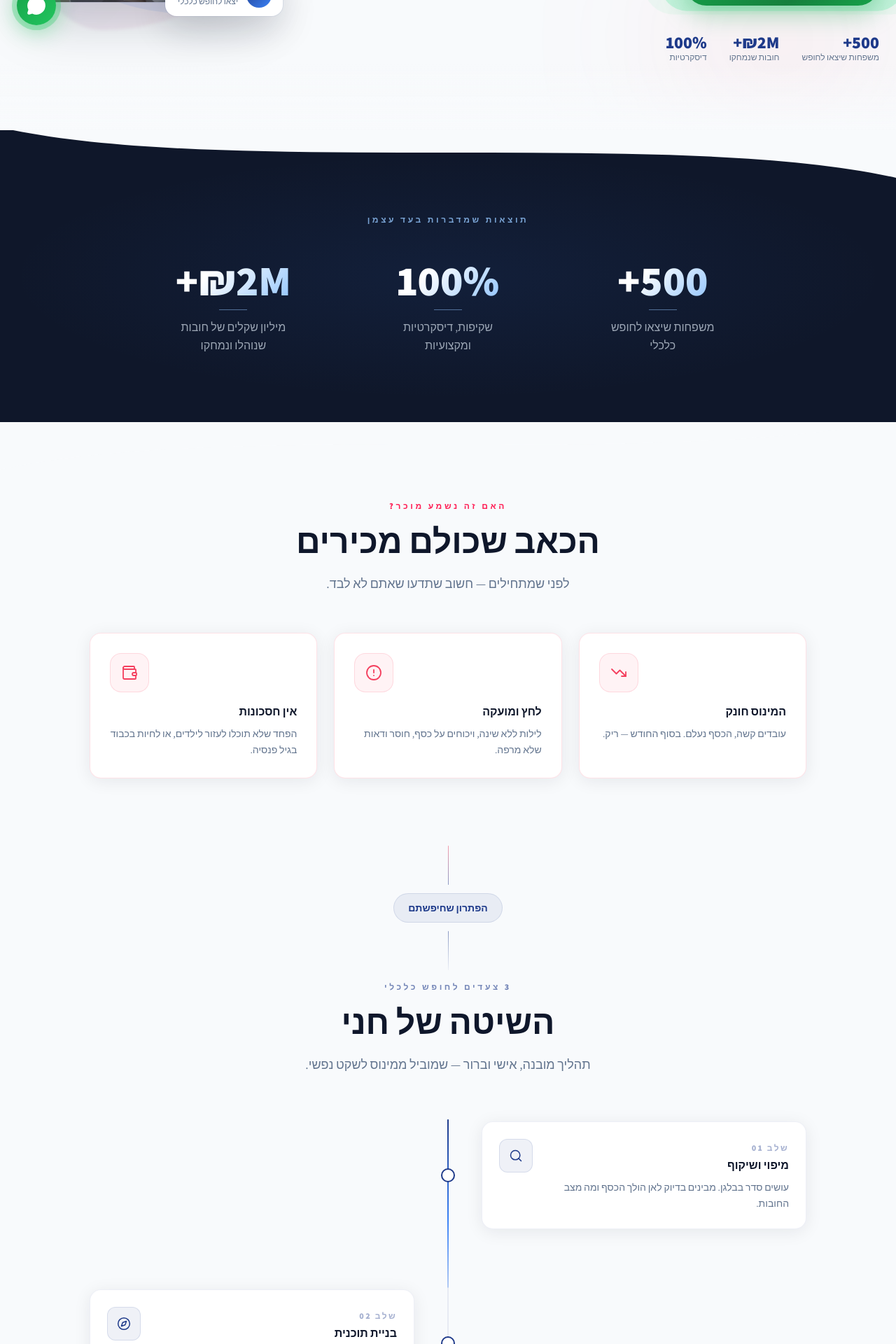
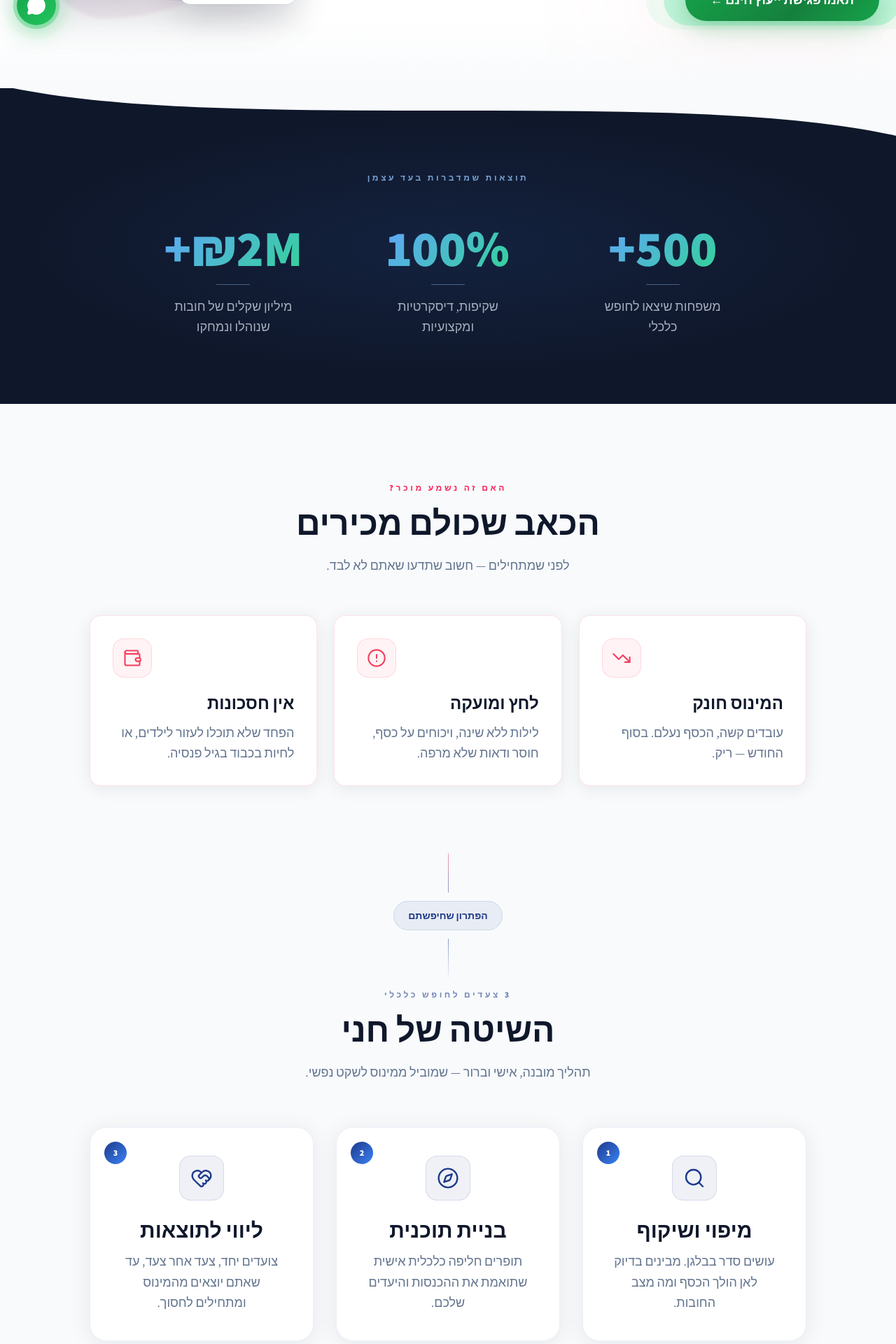
Before and after one commit to danielzamir735/chani-website, a Next.js app: page / in a window 1280 px wide. Shown: the part 740-2660 px from the top of the page at 70% size. Built offline with nearby package versions, Linux system fonts and the light colour scheme.

Commit message:
feat: massive design and copy overhaul - pro landing page

```diff
--- a/src/components/Hero.tsx
+++ b/src/components/Hero.tsx
@@ -6,17 +6,10 @@ import { useRef } from "react";
 
 const WA_LINK = "https://wa.me/YOUR_NUMBER_HERE?text=שלום חני, אשמח לתיאום פגישת ייעוץ";
 
-// Split headline into words — each word gets its own spring-stagger animation
 const headlineWords = [
   { text: "מהמינוס", highlight: false },
   { text: "לחופש", highlight: false },
   { text: "כלכלי.", highlight: true },
-];
-
-const trustStats = [
-  { value: "500+", label: "משפחות שיצאו לחופש" },
-  { value: "₪2M+", label: "חובות שנמחקו" },
-  { value: "100%", label: "דיסקרטיות" },
 ];
 
 export default function Hero() {
@@ -34,21 +27,24 @@ export default function Hero() {
     <section
       ref={sectionRef}
       className="min-h-screen relative overflow-hidden flex items-center pt-20"
-      style={{ background: "#F8FAFC" }}
+      style={{
+        background:
+          "radial-gradient(ellipse 80% 60% at 50% 0%, #EFF6FF 0%, #F8FAFC 55%, #ffffff 100%)",
+      }}
     >
-      {/* Animated gradient orb — top right (RTL: left side visually) */}
+      {/* Animated gradient orb — top right */}
       <motion.div
         className="absolute -top-40 -left-20 w-[700px] h-[700px] rounded-full pointer-events-none"
         style={{
           background:
-            "radial-gradient(circle, rgba(59,130,246,0.11) 0%, transparent 70%)",
+            "radial-gradient(circle, rgba(59,130,246,0.13) 0%, transparent 70%)",
           filter: "blur(60px)",
         }}
         animate={{ scale: [1, 1.12, 1], x: [0, 24, 0] }}
         transition={{ duration: 14, repeat: Infinity, ease: "easeInOut" }}
       />
 
-      {/* Animated gradient orb — bottom right (text side) */}
+      {/* Animated gradient orb — bottom left */}
       <motion.div
         className="absolute -bottom-32 -right-20 w-[500px] h-[500px] rounded-full pointer-events-none"
         style={{
@@ -60,7 +56,7 @@ export default function Hero() {
         transition={{ duration: 18, repeat: Infinity, ease: "easeInOut", delay: 3 }}
       />
 
-      {/* Bottom fade into dark ImpactNumbers section */}
+      {/* Bottom fade */}
       <div
         className="absolute bottom-0 left-0 right-0 h-24 pointer-events-none z-10"
         style={{ background: "linear-gradient(to top, #F8FAFC, transparent)" }}
@@ -74,16 +70,21 @@ export default function Hero() {
             style={{ y: contentY, opacity: contentOpacity }}
             className="flex flex-col gap-8"
           >
-            {/* Eyebrow */}
+            {/* Pill / Badge eyebrow */}
             <motion.div
-              initial={{ opacity: 0, x: 20 }}
-              animate={{ opacity: 1, x: 0 }}
+              initial={{ opacity: 0, y: -14 }}
+              animate={{ opacity: 1, y: 0 }}
               transition={{ duration: 0.7, ease: [0.22, 1, 0.36, 1] }}
-              className="flex items-center gap-3"
             >
-              <div className="h-0.5 w-8 rounded-full shrink-0 bg-rose-400" />
-              <span className="text-xs font-extrabold tracking-[0.25em] uppercase text-rose-500">
-                חני כוכב לב — יועצת לכלכלת המשפחה
+              <span
+                className="inline-flex items-center gap-2 px-4 py-2 rounded-full text-sm font-semibold"
+                style={{
+                  background: "rgba(219,234,254,0.85)",
+                  color: "#1E3A8A",
+                  border: "1px solid rgba(30,58,138,0.18)",
+                }}
+              >
+                ✦ חני כוכב לב — יועצת לכלכלת המשפחה
               </span>
             </motion.div>
 
@@ -137,7 +138,7 @@ export default function Hero() {
                 animate={{ scale: [1, 1.5], opacity: [0.35, 0] }}
                 transition={{ duration: 2.4, repeat: Infinity, ease: "easeOut" }}
               />
-              {/* Pulse ring 2 (offset) */}
+              {/* Pulse ring 2 */}
               <motion.span
                 className="absolute inset-0 rounded-full bg-green-400 pointer-events-none"
                 animate={{ scale: [1, 1.5], opacity: [0.35, 0] }}
@@ -178,32 +179,15 @@ export default function Hero() {
                 <span className="relative">תאמו פגישת ייעוץ חינם ←</span>
               </motion.a>
             </motion.div>
-
-            {/* Trust stats row */}
-            <motion.div
-              initial={{ opacity: 0 }}
-              animate={{ opacity: 1 }}
-              transition={{ duration: 1, delay: 1.25 }}
-              className="flex items-center gap-8 flex-wrap pt-2"
-            >
-              {trustStats.map((stat) => (
-                <div key={stat.label} className="flex flex-col gap-0.5">
-                  <span className="text-2xl font-extrabold leading-none" style={{ color: "#1E3A8A" }}>
-                    {stat.value}
-                  </span>
-                  <span className="text-xs text-slate-500">{stat.label}</span>
-                </div>
-              ))}
-            </motion.div>
           </motion.div>
 
           {/* ── Image side ── */}
           <div className="relative flex justify-center lg:justify-end mt-8 lg:mt-0">
             <motion.div
               style={{ y: imageY }}
-              className="relative w-full max-w-[360px]"
+              className="relative w-full max-w-[380px]"
             >
-              {/* Blob shape 1 — large, behind photo */}
+              {/* Blob shape 1 */}
               <motion.div
                 className="absolute -inset-10 pointer-events-none"
                 style={{
@@ -221,7 +205,7 @@ export default function Hero() {
                 transition={{ duration: 10, repeat: Infinity, ease: "easeInOut" }}
               />
 
-              {/* Blob shape 2 — smaller accent */}
+              {/* Blob shape 2 */}
               <motion.div
                 className="absolute -inset-4 pointer-events-none"
                 style={{
--- a/src/components/ImpactNumbers.tsx
+++ b/src/components/ImpactNumbers.tsx
@@ -75,7 +75,7 @@ export default function ImpactNumbers() {
         aria-hidden="true"
         style={{
           background:
-            "radial-gradient(ellipse 70% 60% at 50% 50%, rgba(59,130,246,0.08) 0%, transparent 70%)",
+            "radial-gradient(ellipse 70% 60% at 50% 50%, rgba(59,130,246,0.1) 0%, transparent 70%)",
         }}
       />
 
@@ -85,7 +85,7 @@ export default function ImpactNumbers() {
           initial={{ opacity: 0, y: 16 }}
           animate={isInView ? { opacity: 1, y: 0 } : {}}
           transition={{ duration: 0.6, ease: "easeOut" }}
-          className="text-center text-xs font-bold tracking-[0.3em] uppercase mb-12"
+          className="text-center text-xs font-bold tracking-[0.3em] uppercase mb-14"
           style={{ color: "rgba(147,197,253,0.8)" }}
         >
           תוצאות שמדברות בעד עצמן
@@ -95,19 +95,19 @@ export default function ImpactNumbers() {
           variants={containerVariants}
           initial="hidden"
           animate={isInView ? "visible" : "hidden"}
-          className="grid grid-cols-1 md:grid-cols-3 gap-10 md:gap-6 text-center"
+          className="grid grid-cols-1 md:grid-cols-3 gap-12 md:gap-6 text-center"
         >
           {stats.map((stat) => (
             <motion.div
               key={stat.label}
               variants={colVariants}
-              className="flex flex-col items-center gap-3 group"
+              className="flex flex-col items-center gap-4 group"
             >
               {/* Animated number */}
               <div
-                className="text-5xl md:text-6xl font-extrabold leading-none"
+                className="text-6xl md:text-7xl font-black leading-none tabular-nums"
                 style={{
-                  background: "linear-gradient(135deg, #ffffff 30%, #93C5FD 100%)",
+                  background: "linear-gradient(135deg, #60A5FA 0%, #34D399 100%)",
                   WebkitBackgroundClip: "text",
                   WebkitTextFillColor: "transparent",
                   backgroundClip: "text",
@@ -134,12 +134,15 @@ export default function ImpactNumbers() {
 
               {/* Divider */}
               <div
-                className="w-10 h-px"
-                style={{ background: "rgba(147,197,253,0.5)" }}
+                className="w-12 h-px"
+                style={{ background: "rgba(147,197,253,0.4)" }}
               />
 
               {/* Label */}
-              <p className="text-sm md:text-base leading-relaxed max-w-[180px]" style={{ color: "rgba(203,213,225,0.75)" }}>
+              <p
+                className="text-base md:text-lg leading-relaxed max-w-[200px]"
+                style={{ color: "rgba(203,213,225,0.8)" }}
+              >
                 {stat.label}
               </p>
             </motion.div>
--- a/src/components/Process.tsx
+++ b/src/components/Process.tsx
@@ -1,6 +1,6 @@
 "use client";
 
-import { motion, useScroll, useTransform, useInView, type Variants } from "framer-motion";
+import { motion, useInView, type Variants } from "framer-motion";
 import { useRef } from "react";
 import {
   TrendingDown,
@@ -40,7 +40,7 @@ const painPoints = [
   },
 ];
 
-const timelineSteps = [
+const methodSteps = [
   {
     num: "01",
     icon: Search,
@@ -96,7 +96,7 @@ function PainCard({
       variants={painCardVariants}
       whileHover={{ y: -6, boxShadow: "0 28px 64px rgba(15,23,42,0.14)" }}
       transition={{ duration: 0.22, ease: "easeOut" }}
-      className="bg-white rounded-2xl p-7 text-right flex flex-col gap-4 cursor-default"
+      className="bg-white rounded-2xl p-8 text-right flex flex-col gap-5 cursor-default"
       style={{
         boxShadow: "0 4px 24px rgba(15,23,42,0.08)",
         border: `1px solid ${border}`,
@@ -107,142 +107,91 @@ function PainCard({
         className="w-14 h-14 rounded-2xl flex items-center justify-center shrink-0 self-end"
         style={{ background: bg, border: `1px solid ${border}` }}
       >
-        <Icon className="w-6 h-6" style={{ color }} strokeWidth={1.8} />
+        <Icon className="w-7 h-7" style={{ color }} strokeWidth={1.8} />
       </div>
 
       <div>
-        <h3 className="text-base font-bold text-slate-900 mb-2">{title}</h3>
-        <p className="text-sm leading-relaxed text-slate-500">{text}</p>
+        <h3 className="text-2xl font-bold text-slate-900 mb-3">{title}</h3>
+        <p className="text-lg leading-relaxed text-slate-500">{text}</p>
       </div>
     </motion.div>
   );
 }
 
-// ─── Timeline step ────────────────────────────────────────────────────────────
+// ─── Method card (centered grid) ─────────────────────────────────────────────
 
-function TimelineStep({
+function MethodCard({
   step,
   index,
 }: {
-  step: (typeof timelineSteps)[0];
+  step: (typeof methodSteps)[0];
   index: number;
 }) {
-  const stepRef = useRef<HTMLDivElement>(null);
-  const isInView = useInView(stepRef, { once: true, margin: "-80px" });
-
-  // Alternating sides: index 0 & 2 → content on the RIGHT (RTL start side)
-  //                    index 1    → content on the LEFT  (RTL end side)
-  const isStartSide = index % 2 === 0;
-
+  const cardRef = useRef<HTMLDivElement>(null);
+  const isInView = useInView(cardRef, { once: true, margin: "-80px" });
   const Icon = step.icon;
 
   return (
-    <div
-      ref={stepRef}
-      className="relative flex items-center min-h-[160px]"
-    >
-      {/* Center dot — always at 50% */}
     <motion.div
-        className="absolute left-1/2 -translate-x-1/2 z-10 flex items-center justify-center"
-        initial={{ scale: 0, opacity: 0 }}
-        animate={isInView ? { scale: 1, opacity: 1 } : {}}
-        transition={{ type: "spring", damping: 18, stiffness: 200, delay: 0.1 }}
-      >
-        <div
-          className="w-5 h-5 rounded-full border-2 bg-white"
-          style={{ borderColor: "#1E3A8A" }}
-        />
-        {/* Outer ring */}
-        <motion.div
-          className="absolute w-10 h-10 rounded-full"
-          style={{ border: "1px solid rgba(30,58,138,0.2)" }}
-          animate={isInView ? { scale: [0.8, 1.2, 1], opacity: [0, 0.6, 0] } : {}}
-          transition={{ duration: 0.9, delay: 0.2 }}
-        />
-      </motion.div>
-
-      {/* Content card — alternates sides on desktop */}
-      <div
-        className={`
-          w-full md:w-[calc(50%-3rem)]
-          ${isStartSide
-            ? "md:me-auto md:pe-0 md:ms-0"
-            : "md:ms-auto md:ps-0 md:me-0"
-          }
-        `}
-      >
-        <motion.div
-          initial={{
-            opacity: 0,
-            x: isStartSide ? 40 : -40,
-            filter: "blur(4px)",
+      ref={cardRef}
+      initial={{ opacity: 0, y: 32, filter: "blur(6px)" }}
+      animate={isInView ? { opacity: 1, y: 0, filter: "blur(0px)" } : {}}
+      transition={{
+        duration: 0.7,
+        ease: [0.22, 1, 0.36, 1] as const,
+        delay: index * 0.15,
       }}
-          animate={
-            isInView
-              ? { opacity: 1, x: 0, filter: "blur(0px)" }
-              : {}
-          }
-          transition={{ duration: 0.7, ease: [0.22, 1, 0.36, 1], delay: 0.15 }}
-          whileHover={{ y: -4, boxShadow: "0 28px 64px rgba(15,23,42,0.12)" }}
-          className="bg-white rounded-2xl p-6 text-right cursor-default"
+      whileHover={{ y: -6, boxShadow: "0 32px 72px rgba(15,23,42,0.14)" }}
+      className="relative bg-white rounded-3xl p-8 md:p-10 flex flex-col items-center text-center gap-6 cursor-default"
       style={{
-            boxShadow: "0 4px 24px rgba(15,23,42,0.08)",
+        boxShadow: "0 4px 32px rgba(15,23,42,0.08)",
         border: "1px solid rgba(30,58,138,0.08)",
       }}
     >
-          <div className="flex items-start gap-4 flex-row-reverse">
+      {/* Step number badge — RTL start corner */}
+      <div
+        className="absolute top-5 end-5 w-8 h-8 rounded-full flex items-center justify-center text-xs font-black text-white"
+        style={{ background: "linear-gradient(135deg, #1E3A8A, #3B82F6)" }}
+      >
+        {index + 1}
+      </div>
+
       {/* Icon bubble */}
       <div
-              className="w-12 h-12 rounded-xl flex items-center justify-center shrink-0"
+        className="w-16 h-16 rounded-2xl flex items-center justify-center"
         style={{
           background: "rgba(30,58,138,0.07)",
           border: "1px solid rgba(30,58,138,0.12)",
         }}
       >
-              <Icon className="w-5 h-5" style={{ color: "#1E3A8A" }} strokeWidth={1.8} />
+        <Icon className="w-8 h-8" style={{ color: "#1E3A8A" }} strokeWidth={1.8} />
       </div>
 
-            <div className="flex-1 min-w-0">
-              {/* Step number */}
-              <span
-                className="text-xs font-extrabold tracking-[0.2em] uppercase"
-                style={{ color: "rgba(30,58,138,0.4)" }}
-              >
-                שלב {step.num}
-              </span>
-              <h3 className="text-base font-bold text-slate-900 mt-0.5 mb-2">
+      {/* Text content — all perfectly centered */}
+      <div className="flex flex-col items-center gap-3">
+        <h3 className="text-2xl md:text-3xl font-bold text-slate-900">
           {step.title}
         </h3>
-              <p className="text-sm leading-relaxed text-slate-500">{step.text}</p>
-            </div>
+        <p className="text-lg leading-relaxed text-slate-500 max-w-[240px]">
+          {step.text}
+        </p>
       </div>
     </motion.div>
-      </div>
-    </div>
   );
 }
 
-// ─── Main section ─────────────────────────────────────────────────────────────
+// ─── Section heading variants ──────────────────────────────────────────────────
 
 const headingVariants: Variants = {
   hidden: { opacity: 0, y: 28 },
   visible: { opacity: 1, y: 0, transition: { duration: 0.7, ease: [0.22, 1, 0.36, 1] } },
 };
 
+// ─── Main section ─────────────────────────────────────────────────────────────
+
 export default function Process() {
-  const sectionRef = useRef<HTMLElement>(null);
-
-  // Scroll-drawing line for the timeline
-  const timelineRef = useRef<HTMLDivElement>(null);
-  const { scrollYProgress: timelineProgress } = useScroll({
-    target: timelineRef,
-    offset: ["start 75%", "end 30%"],
-  });
-  const lineScaleY = useTransform(timelineProgress, [0, 1], [0, 1]);
-
   return (
     <section
-      ref={sectionRef}
       id="process"
       className="relative overflow-hidden"
       style={{ background: "#F8FAFC" }}
@@ -332,7 +281,7 @@ export default function Process() {
         />
       </motion.div>
 
-      {/* ════════════════ PART 2 — VERTICAL TIMELINE ════════════════ */}
+      {/* ════════════════ PART 2 — METHOD CARDS GRID ════════════════ */}
       <div className="pb-28 px-6 md:px-16 lg:px-24">
         <div className="max-w-5xl mx-auto">
           <motion.div
@@ -356,51 +305,11 @@ export default function Process() {
             </p>
           </motion.div>
 
-          {/* Timeline container */}
-          <div ref={timelineRef} className="relative">
-            {/* Track line */}
-            <div className="absolute left-1/2 top-0 bottom-0 w-0.5 -translate-x-1/2 overflow-hidden hidden md:block">
-              {/* Gray track */}
-              <div
-                className="absolute inset-0 rounded-full"
-                style={{ background: "rgba(30,58,138,0.08)" }}
-              />
-              {/* Animated blue fill — draws down on scroll */}
-              <motion.div
-                className="absolute top-0 left-0 right-0 rounded-full"
-                style={{
-                  scaleY: lineScaleY,
-                  transformOrigin: "top",
-                  height: "100%",
-                  background:
-                    "linear-gradient(to bottom, #1E3A8A 0%, #3B82F6 60%, rgba(59,130,246,0.3) 100%)",
-                }}
-              />
-            </div>
-
-            {/* Vertical track for mobile — on the right edge (RTL start) */}
-            <div className="absolute right-0 top-0 bottom-0 w-0.5 overflow-hidden md:hidden">
-              <div
-                className="absolute inset-0"
-                style={{ background: "rgba(30,58,138,0.1)" }}
-              />
-              <motion.div
-                className="absolute top-0 left-0 right-0"
-                style={{
-                  scaleY: lineScaleY,
-                  transformOrigin: "top",
-                  height: "100%",
-                  background: "linear-gradient(to bottom, #1E3A8A, #3B82F6)",
-                }}
-              />
-            </div>
-
-            {/* Steps */}
-            <div className="flex flex-col gap-12 md:gap-20 pe-6 md:pe-0">
-              {timelineSteps.map((step, i) => (
-                <TimelineStep key={step.num} step={step} index={i} />
+          {/* Method cards grid — 3 columns, perfectly centered content */}
+          <div className="grid grid-cols-1 md:grid-cols-3 gap-6 md:gap-8">
+            {methodSteps.map((step, i) => (
+              <MethodCard key={step.num} step={step} index={i} />
             ))}
-            </div>
           </div>
         </div>
       </div>
--- a/src/components/Testimonials.tsx
+++ b/src/components/Testimonials.tsx
@@ -116,8 +116,8 @@ export default function Testimonials() {
                 {Array.from({ length: t.stars }).map((_, si) => (
                   <svg
                     key={si}
-                    width="14"
-                    height="14"
+                    width="18"
+                    height="18"
                     viewBox="0 0 24 24"
                     fill="#3B82F6"
                   >
@@ -135,7 +135,7 @@ export default function Testimonials() {
               </div>
 
               {/* Text */}
-              <p className="text-sm leading-relaxed flex-1 text-slate-600">
+              <p className="text-base md:text-lg leading-relaxed flex-1 text-slate-600">
                 {t.text}
               </p>
 
@@ -150,13 +150,12 @@ export default function Testimonials() {
 
               {/* Author row */}
               <div className="flex items-center justify-end gap-3">
-                {/* Avatar initials */}
                 <div className="text-right">
                   <p className="text-sm font-bold text-slate-900">{t.name}</p>
                   <p className="text-xs mt-0.5 text-slate-400">{t.role}</p>
                 </div>
                 <div
-                  className="w-9 h-9 rounded-full flex items-center justify-center text-white text-xs font-bold shrink-0"
+                  className="w-10 h-10 rounded-full flex items-center justify-center text-white text-xs font-bold shrink-0"
                   style={{ background: "linear-gradient(135deg, #1E3A8A, #3B82F6)" }}
                 >
                   {t.initials}
```
Lines whose indentation alone changed are shown as unchanged.
